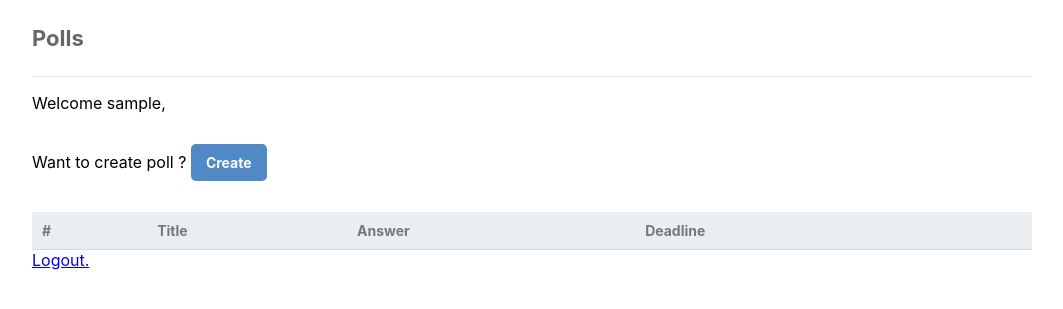
After one commit to vaish08/Poll-Booth, a PHP site: page /poll_index_admin.php in a window 1280 px wide. The commit adds this page. Shown: the top 309 px of the page, without its empty margins (108-1171 px from the left). Run offline with PHP 8.4, Linux system fonts and the light colour scheme; the visitor is signed in with stand-in values (Sample User, id 1); data that the repository does not hold is empty.

Commit message:
Create deadline

```diff
--- a/auth_session.php
+++ b/auth_session.php
@@ -1,4 +1,5 @@
 <?php
+  date_default_timezone_set('Asia/Kolkata');
   session_start();
   if(!isset($_SESSION["username"])){
     header("Location: login.php");
--- a/login.php
+++ b/login.php
@@ -24,7 +24,7 @@
         if ($rows == 1) {
             $_SESSION['username'] = $username;
             if(strcmp($username, "vaish") == 0)
-              header("Location: create.php");
+              header("Location: poll_index_admin.php");
             else {
               header("Location: poll_index.php");
             }
@@ -41,7 +41,7 @@
         <input type="text" class="login-input" name="username" placeholder="Username" autofocus="true"/>
         <input type="password" class="login-input" name="password" placeholder="Password"/>
         <input type="submit" value="Login" name="submit" class="login-button"/>
-        <p class="link"><a href="registration.php">New Registration</a></p>
+        <p class="link">New to the website? </br><a href="registration.php">New Registration</a></p>
   </form>
 <?php
     }
--- /dev/null
+++ b/poll_index_admin.php
@@ -0,0 +1,70 @@
+<?php
+  require('db.php');
+  require('auth_session.php');
+  $query = ('SELECT p.*, GROUP_CONCAT(pa.title ORDER BY pa.id) AS answers FROM polls p LEFT JOIN poll_answers pa ON pa.poll_id = p.id GROUP BY p.id');
+  $res = mysqli_query($con, $query);
+  $polls = mysqli_fetch_all($res, MYSQLI_ASSOC);
+
+
+ ?>
+
+<!DOCTYPE html>
+<html lang="en" dir="ltr">
+  <head>
+    <meta charset="utf-8">
+    <title></title>
+    <link rel="stylesheet" href="style/css_poll.css">
+  </head>
+  <body>
+    <div class="content home">
+      <h2>Polls</h2>
+      <p>Welcome <?= $_SESSION["username"]?>,</p>
+      <p>
+        Want to create poll ?
+        <a href="create.php" class="create-poll"> Create</a>
+      </p>
+      <div style="overflow-x: auto">
+        <table>
+          <thead>
+              <tr>
+                  <td>#</td>
+                  <td>Title</td>
+                  <td>Answer</td>
+  				        <td>Deadline</td>
+                  <td></td>
+              </tr>
+              <?php $s_no = 0; ?>
+          </thead>
+          <tbody>
+              <?php foreach($polls as $poll): ?>
+              <tr>
+                <?php $s_no = $s_no + 1;?>
+                  <td><?= $s_no?></td>
+                  <td><?=$poll['title']?></td>
+                  <?php $id = $poll['id'];
+                  $username = $_SESSION["username"];?>
+                  <td><?=$poll['answers']?></td>
+  				        <td><?=$poll['deadline']?></td>
+                  <td class="actions">
+  					          <p>
+                        <a href="result.php?id=<?=$poll['id']?>" class="view" title="Result">Result.</a>
+                        <?php
+                        $id = $poll['id'];
+                        $sql = "SELECT * FROM `result` WHERE (poll_id = '$id')";
+                        $result = mysqli_query($con, $sql);
+                        if(mysqli_num_rows($result) > 0){echo "";}
+                        else{ ?>
+                            <a href="update_result.php?id=<?=$poll['id']?>" class="view" title="Result_end" style="background-color: #00C1D4">End poll.</a>
+                      <?php }?>
+                      </p>
+                  </td>
+              </tr>
+              <?php endforeach; ?>
+          </tbody>
+      </table>
+      </div>
+
+    <a href="logout.php">Logout.</a>
+    </div>
+  </body>
+</html>
--- a/process_form_registration.php
+++ b/process_form_registration.php
@@ -23,6 +23,8 @@
 
         if(mysqli_num_rows($res) > 0){
           $message = "Username Already exits.";
+          echo "<div class='form'>
+                <h3>Username Already exits.</h3><br/>";
         }
         else{
         $query    = "INSERT into `login` (username, password)
--- a/registration.php
+++ b/registration.php
@@ -12,13 +12,12 @@
         <input type="text" class="login-input" name="username" placeholder="Username" required />
         <input type="password" class="login-input" name="password" placeholder="Password">
         <input type="submit" name="submit" value="Register" class="login-button">
-        <p class="link"><a href="login.php">Click to Login</a></p>
+        <p class="link">Already have account? Click here to<a href="login.php"> Login</a></p>
     </form>
 
     <?php
       if(isset($_REQUEST['username'])){
         require("process_form_registration.php");
-        echo "<div>$message</div>";
       }
      ?>
   </body>
--- a/style/css_poll.css
+++ b/style/css_poll.css
@@ -1,10 +1,11 @@
 * {
-      //box-sizing: border-box;
+      box-sizing: border-box;
       font-family: -apple-system, BlinkMacSystemFont, "segoe ui", roboto, oxygen, ubuntu, cantarell, "fira sans", "droid sans", "helvetica neue", Arial, sans-serif;
       font-size: 16px;
-      //-webkit-font-smoothing: antialiased;
-      //-moz-osx-font-smoothing: grayscale;
+      -webkit-font-smoothing: antialiased;
+      -moz-osx-font-smoothing: grayscale;
 }
+
 body {
       background-color: #FFFFFF;
       margin: 0;
@@ -59,7 +60,7 @@ body {
 .home .create-poll {
       display: inline-block;
       text-decoration: none;
-      background-color: #38b673;
+      background-color: #5089C6;
       font-weight: bold;
       font-size: 14px;
       border-radius: 5px;
@@ -68,7 +69,7 @@ body {
       margin: 15px 0;
 }
 .home .create-poll:hover {
-      background-color: #32a367;
+      background-color: #035397;
 }
 .home table {
       width: 100%;
@@ -118,20 +119,21 @@ body {
       padding: 10px 12px;
       border-radius: 5px;
 }
-.home table tbody tr td.actions .trash {
+/* .home table tbody tr td.actions .trash {
       background-color: #b73737;
 }
 .home table tbody tr td.actions .trash:hover {
       background-color: #a33131;
-}
-.home table tbody tr td.actions .edit {
+} */
+/* .home table tbody tr td.actions .edit {
       background-color: #37afb7;
 }
 .home table tbody tr td.actions .edit:hover {
       background-color: #319ca3;
-}
+} */
 .home table tbody tr td.actions .view {
       background-color: #37b770;
+      margin-right: 10px;
 }
 .home table tbody tr td.actions .view:hover {
       background-color: #31a364;
@@ -173,7 +175,7 @@ body {
 .update form input[type="submit"]:hover {
       background-color: #32a367;
 }
-.delete .yesno {
+/* .delete .yesno {
       display: flex;
 }
 .delete .yesno a {
@@ -188,7 +190,7 @@ body {
 }
 .delete .yesno a:hover {
       background-color: #32a367;
-}
+}*/
 .poll-vote form {
       display: flex;
       flex-flow: column;
```
Also changed, not shown: create.php (+9 -3 lines), poll_index.php (+48 -12 lines), update_result.php (added, +14 -0 lines), vote.php (+6 -3 lines).
